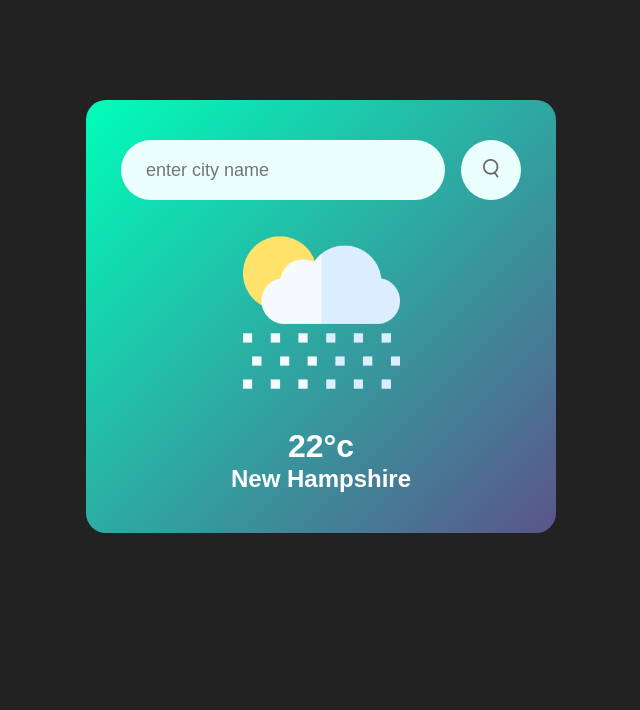
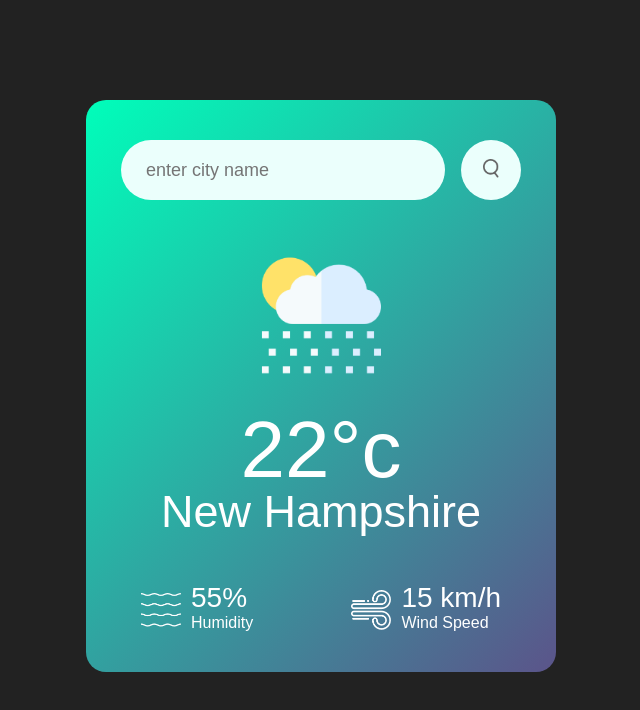
Before and after one commit to coderxdesigner/weather-app, a plain HTML site: page index.html in a window 1280 px wide. Shown: the whole page, without its empty margins (319-959 px from the left). Drawn offline with Linux system fonts and the light colour scheme.

Commit message:
Style completed

```diff
--- a/index.html
+++ b/index.html
@@ -17,6 +17,22 @@
                 <img src="images/rain.png" alt="Rain" class="weather-icon">
                 <h1 class="temp">22&deg;c</h1>
                 <h2 class="city">New Hampshire</h2>
+                <div class="details">
+                    <div class="col">
+                        <img src="images/humidity.png" alt="humidity levels">
+                        <div>
+                            <p class="humidity">55%</p>
+                            <p>Humidity</p>
+                        </div>
+                    </div>
+                    <div class="col">
+                        <img src="images/wind.png" alt="wind">
+                        <div>
+                            <p class="wind">15 km/h</p>
+                            <p>Wind Speed</p>
+                        </div>
+                    </div>
+                </div>
             </div>
         </div>
     </div>
--- a/style.css
+++ b/style.css
@@ -47,3 +47,36 @@ body {
 .search button img {
     width:16px;
 }
+.weather-icon {
+    width:170px;
+    margin-top:30px;
+}
+.weather h1 {
+    font-size:80px;
+    font-weight:500;
+}
+.weather h2 {
+    font-size:45px;
+    font-weight: 400;
+    margin-top:-10px;
+}
+.details {
+    display:flex;
+    align-items: center;
+    justify-content: space-between;
+    padding:0 20px;
+    margin-top: 50px;
+}
+.col {
+    display: flex;
+    align-items: center;
+    text-align: left;
+}
+.col img {
+    width:40px;
+    margin-right: 10px;
+}
+.humidity, .wind {
+    font-size: 28px;
+    margin-top: -6px;
+}
```
